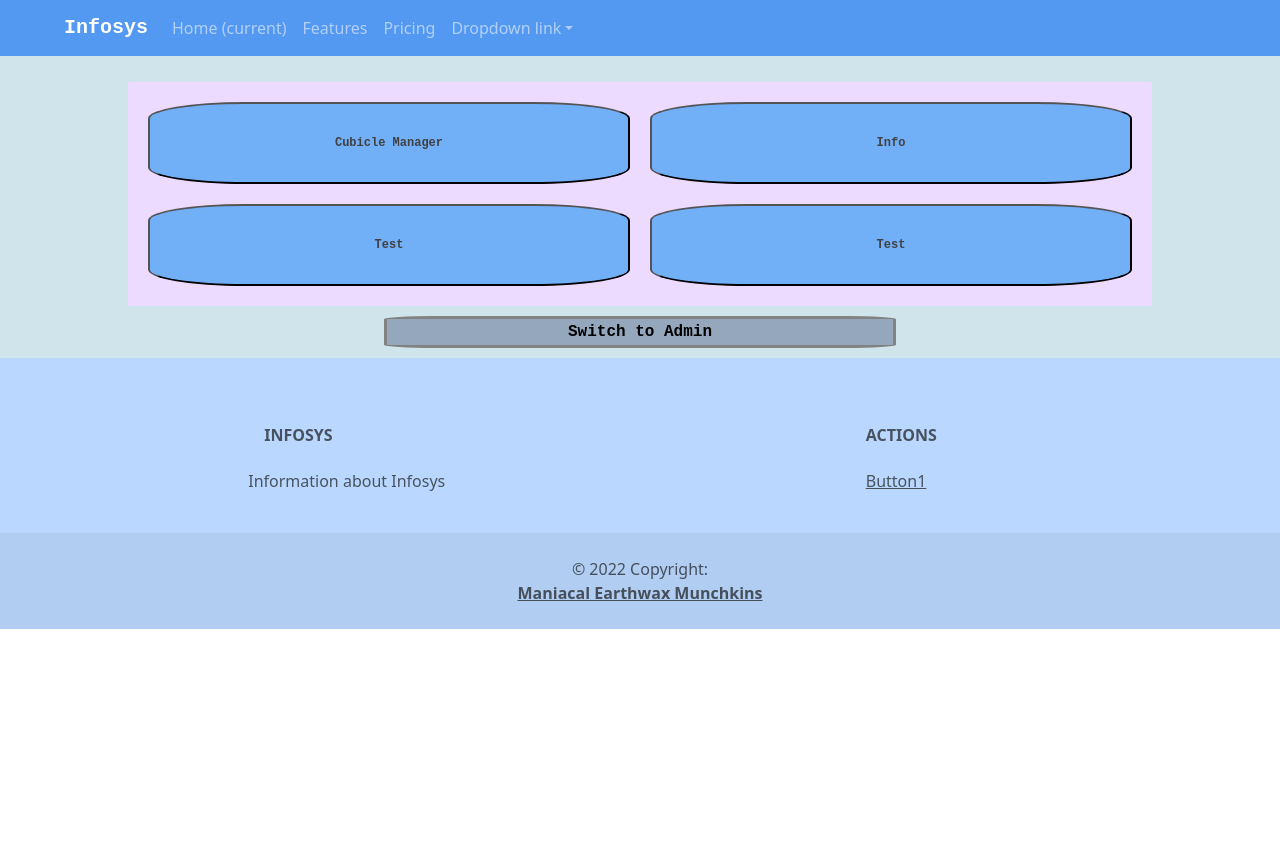
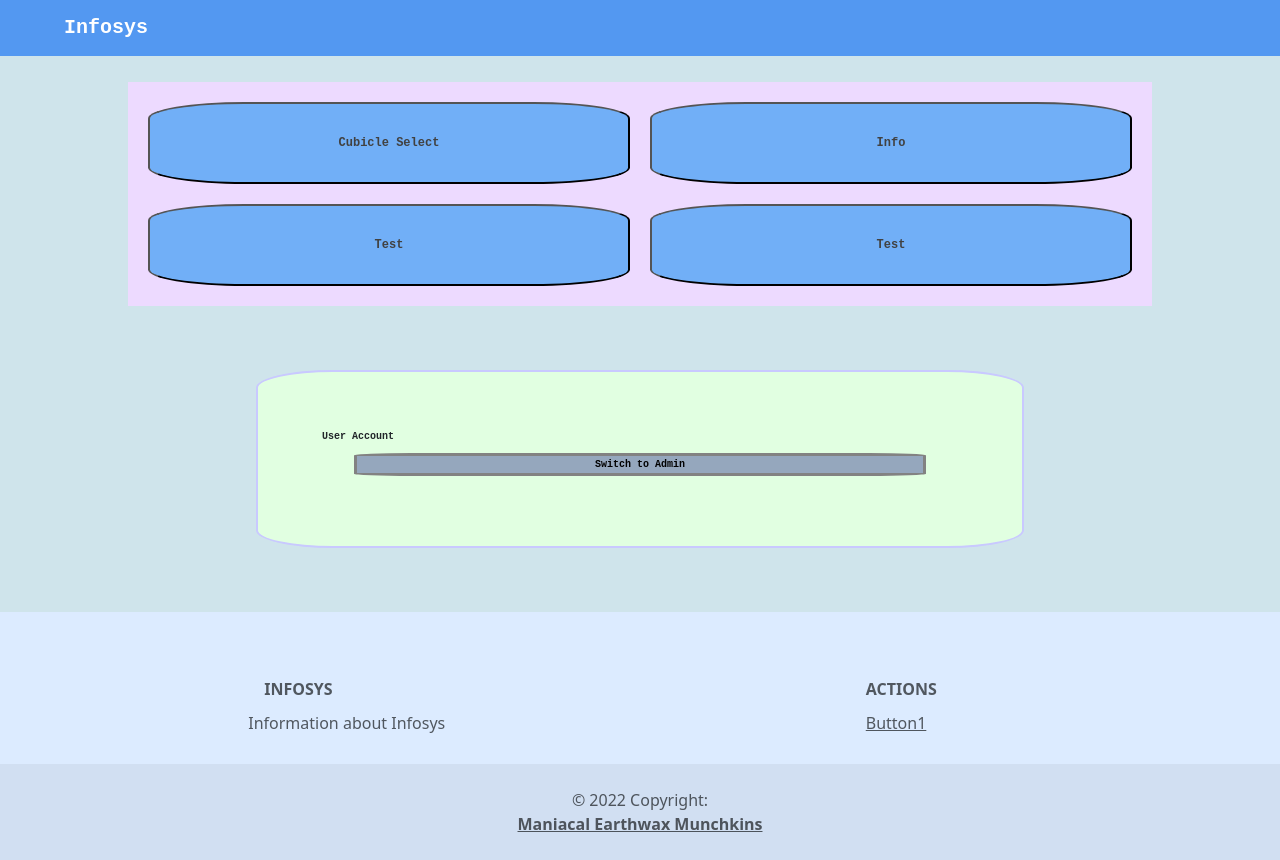
Before and after one commit to largeweb/bizhacks-2022, a React (Create React App) app in the folder mem-pwa/: page / in a window 1280 px wide. Before the commit the page ends 800 px from the top, so only its background shows below. Built offline with nearby package versions, Linux system fonts and the light colour scheme.

Commit message:
committed from script, no message specified

```diff
--- a/mem-pwa/src/App.css
+++ b/mem-pwa/src/App.css
@@ -63,11 +63,11 @@
 }
 
 .switchButton {
-  width: 40%;
+  width: 90%;
   /* margin: auto; */
-  margin-left: 30%;
-  margin-top: 10px;
-  margin-bottom: 10px;
+  margin-left: 5%;
+  /* margin-top: 10px; */
+  margin-bottom: 1%;
   /* height: 30px; */
   color: rgb(0, 0, 0);
   border-radius: 10%;
@@ -97,10 +97,29 @@
 }
 
 .footertype {
-  background: rgb(186, 216, 255);
+  background: rgb(220, 235, 255);
   padding-top: 10px;
 }
 
 .homediv {
   background-color: rgb(207, 228, 235);
 }
+
+.switchdiv {
+  margin-top: 5%;
+  margin-bottom: 5%;
+  margin-left: 20%;
+  padding: 5%;
+  width: 60%;
+  height: 20%;
+  background-color: rgb(225, 255, 225);
+  border: 2px solid rgb(201, 201, 255);
+  border-radius: 10%;
+  font-family: 'Courier New', Courier, monospace;
+  font-size: 10px;
+  font-weight: 700;
+}
+
+p {
+  line-height: 1px;
+}
--- a/mem-pwa/src/App.js
+++ b/mem-pwa/src/App.js
@@ -20,10 +20,19 @@ function App() {
         ? <HomeMenuAdmin />
         : <HomeMenuUser />
       }
-      {isAdmin
-        ? <button className={"switchButton"} onClick={(e) => setIsAdmin(false)}>Switch to User</button>
-        : <button className={"switchButton"} onClick={(e) => setIsAdmin(true)}>Switch to Admin</button>
-      }
+      <div className="switchdiv">
+        {isAdmin
+          ? <div>
+            <p>🟢 Logged In</p>
+            <p>🔑 Admin</p>
+            <button className={"switchButton"} onClick={(e) => setIsAdmin(false)}>Switch to User</button>
+          </div>
+          : <div>
+            <p>User Account</p>
+            <button className={"switchButton"} onClick={(e) => setIsAdmin(true)}>Switch to Admin</button>
+          </div>
+        }
+      </div>
       <Footer />
     </div>
   );
--- a/mem-pwa/src/index.js
+++ b/mem-pwa/src/index.js
@@ -4,6 +4,7 @@ import { BrowserRouter, Routes, Route } from "react-router-dom";
 import './index.css';
 import App from './App';
 import CubiclePage from './pages/CubiclePage';
+import CubicleManager from './pages/CubicleManager';
 import * as serviceWorkerRegistration from './serviceWorkerRegistration';
 import reportWebVitals from './reportWebVitals';
 
@@ -14,6 +15,7 @@ root.render(
       <Routes>
         <Route path="/" element={<App/>} />
         <Route path="/cubicle" element={<CubiclePage/>} />
+        <Route path="/cubiclemanager" element={<CubicleManager/>} />
       </Routes>
     </BrowserRouter>
     {/* <App /> */}
--- /dev/null
+++ b/mem-pwa/src/pages/CubicleManager.js
@@ -0,0 +1,22 @@
+import { Button } from 'bootstrap';
+import React from 'react';
+import "react-bootstrap"
+import { Container } from 'react-bootstrap';
+import '../App.css';
+import {Link} from "react-router-dom";
+import {BrowserRouter as Router, Switch, Route} from "react-router-dom";
+import Navbar from "./Navbar"
+import Footer from "./Footer"
+
+function CubicleManager() {
+ return (
+  <div className='homediv'>
+      <Navbar />
+	  <p>Information about the Cubicle Manager</p>
+	  <Link to="/"><button className='menuButton'>Go Back Home</button></Link>
+      <Footer />
+  </div>
+ )
+}
+
+export default CubicleManager;
--- a/mem-pwa/src/pages/HomeMenuAdmin.js
+++ b/mem-pwa/src/pages/HomeMenuAdmin.js
@@ -8,7 +8,7 @@ function HomeMenuAdmin() {
   return (
     <div className="menuContainer" >
       <div>
-          <Link to="/cubicle"><button className={"menuButton"}>Cubicle Manager</button></Link>
+          <Link to="/cubiclemanager"><button className={"menuButton"}>Cubicle Manager</button></Link>
         <button className={"menuButton"}>Control 😎</button>
       </div>
       <div>
--- a/mem-pwa/src/pages/HomeMenuUser.js
+++ b/mem-pwa/src/pages/HomeMenuUser.js
@@ -9,7 +9,7 @@ function HomeMenuUser() {
   return (
     <div className="menuContainer">
         <div>
-          <Link to="/cubicle"><button className={"menuButton"}>Cubicle Manager</button></Link>
+          <Link to="/cubicle"><button className={"menuButton"}>Cubicle Select</button></Link>
           <button className={"menuButton"}>Info</button>
         </div>
         <div>
--- a/mem-pwa/src/pages/Navbar.js
+++ b/mem-pwa/src/pages/Navbar.js
@@ -5,11 +5,11 @@ const Navbar = () => {
 
   return (
     <nav className="navbar navbar-expand-lg navbar-dark navcolor">
-      <a className="navbar-brand navbarLabel" href="#">
+      <a className="navbar-brand navbarLabel" href="/">
         Infosys
       </a>
 
-      <button
+      {/* <button
         className="navbar-toggler"
         type="button"
         data-toggle="collapse"
@@ -65,7 +65,7 @@ const Navbar = () => {
             </div>
           </li>
         </ul>
-      </div>
+      </div> */}
     </nav>
   );
 };
```
